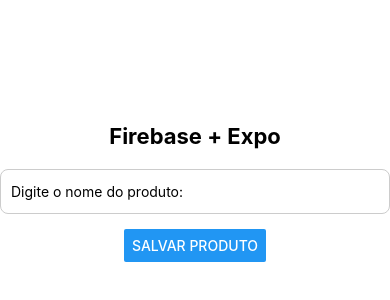
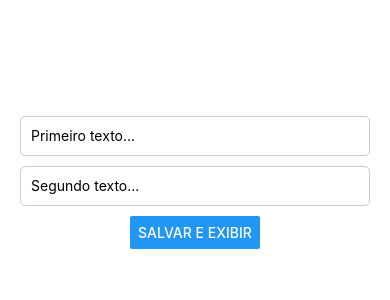
Before and after one commit to Gabriel922b/aulas-react-noite, a React Native app: screen / in a window 390 px wide. Shown: the part 230-530 px from the top of the page. Built offline with nearby package versions, Linux system fonts and the light colour scheme.

Commit message:
Add files via upload

```diff
--- a/App.js
+++ b/App.js
@@ -7,7 +7,8 @@
 //import Aula07 from "./src/aula07";
 //import Aula08 from "./src/aula08";
 //import Aula09 from "./src/aula09";
-import Aula10 from "./src/aula10";
+//import Aula10 from "./src/aula10";
+import Aula11 from "./src/aula11";
 
 
 
@@ -23,7 +24,8 @@
     //<Aula07 />
     //<Aula08 />
     //<Aula09 />
-    <Aula10 />
+    //<Aula10 />
+    <Aula11 />
 
   );
 }
--- /dev/null
+++ b/src/aula11.jsx
@@ -0,0 +1,98 @@
+import React, { Component } from 'react';
+import { View, Text, StyleSheet, Alert, Button, TextInput } from 'react-native';
+
+class Aula11 extends Component {
+  constructor(props) {
+    super(props);
+    this.state = {
+        campo1: '',
+        campo2: '',
+        resultado: ''
+    };
+
+    this.salvaNoBanco = this.salvaNoBanco.bind(this);
+  }
+
+  async salvaNoBanco() {
+        const { campo1, campo2 } = this.state;
+
+        if( !campo1 || !campo2 ) {
+            Alert.alert('Atenção', 'Preencha todos os campos!');
+            return;
+        }
+
+        const IP_DA_SUA_MAQUINA = 'https://192.168.0.229:3000';
+
+        try {
+            const response = await fetch(`${IP_DA_SUA_MAQUINA}/salvar` ,{
+                method: 'POST',
+                headers: {
+                    'Content-type': 'aplication/json'
+                },
+                body: JSON.stringify({campo1, campo2})
+            });
+
+            if( response.ok ) {
+                this.setState({
+                    resultado: `${campo1} ${campo2}`
+                });
+                Alert.alert9('Sucesso', 'Dados salvos no MySQL')
+            }else {
+                Alert.alert('Erro', 'Falha ao salvar os dados')
+            }
+        }catch(error){
+            Alert.alert('Erro', 'Não foi possível conectar ao servidor backend.')
+        }
+    }
+
+  render() {
+    return (
+     <View style={styles.container}>
+                <TextInput
+                    style={styles.input}
+                    placeholder="Primeiro texto..."
+                    onChangeText={(t) => this.setState({ campo1: t })}
+                />
+                <TextInput
+                    style={styles.input}
+                    placeholder="Segundo texto..."
+                    onChangeText={(t) => this.setState({ campo2: t })}
+                />
+
+                <Button
+                    title="Salvar e Exibir"
+                    onPress={this.salvarNoBanco}
+                />
+
+                <Text style={styles.textoResultado}>
+                    {this.state.resultado}
+                </Text>
+            </View>
+    );
+  }
+}
+
+const styles = StyleSheet.create({
+ container: {
+    flex: 1,
+    justifyContent: 'center',
+    alignItems: 'center',
+    padding: 20
+  },
+  input: {
+    width: '100%',
+    height: 40,
+    borderWidth: 1,
+    borderColor: '#ccc',
+    marginBottom: 10,
+    paddingHorizontal: 10,
+    borderRadius: 5
+  },
+  textoResultado: {
+    marginTop: 20,
+    fontSize: 18,
+    color: 'red',
+  }
+});
+
+export default Aula11;
```
Also changed, not shown: package.json (+15 -1 lines), src/server/package.json (added, +18 -0 lines), src/server/server.js (added, +35 -0 lines), 2 other files (tests, documents, lock files or other folders).
